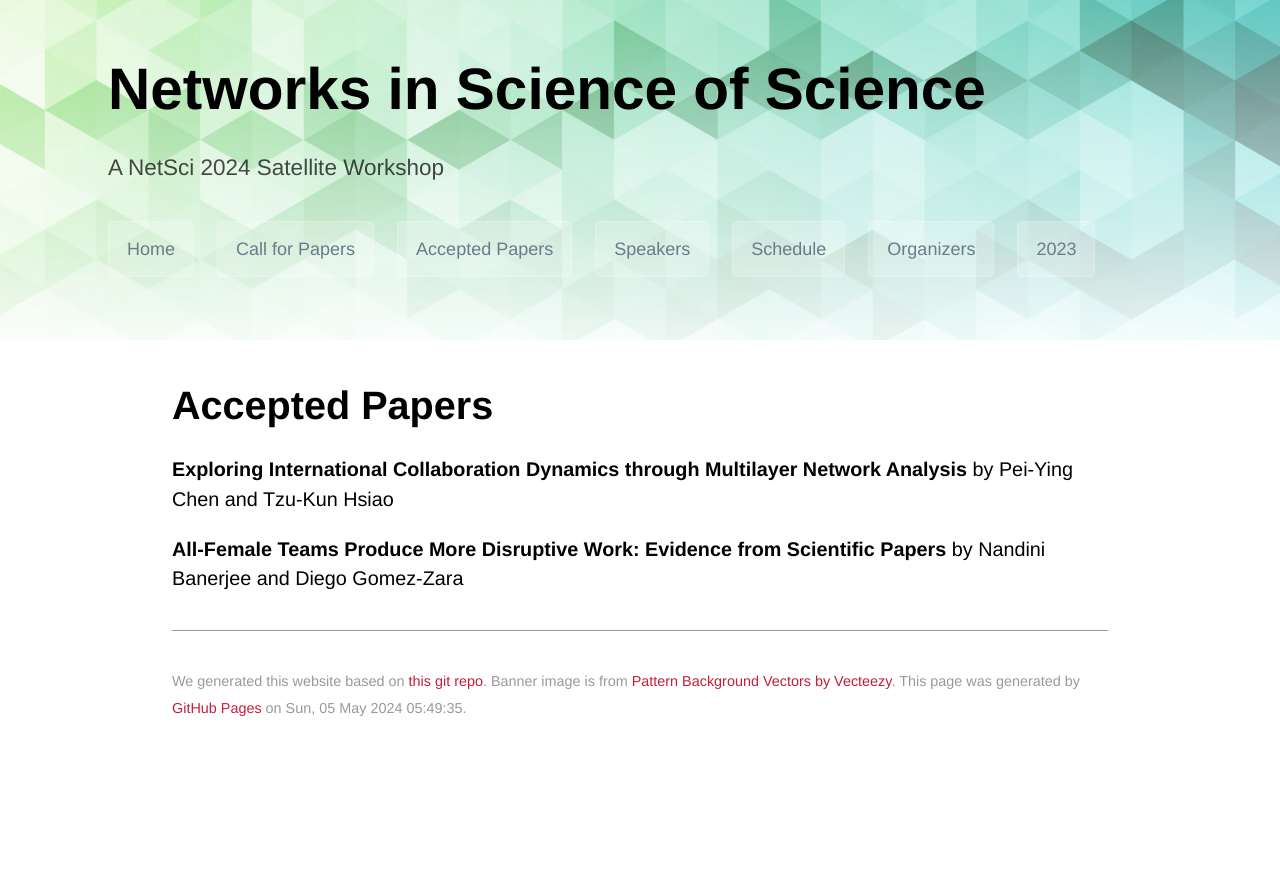
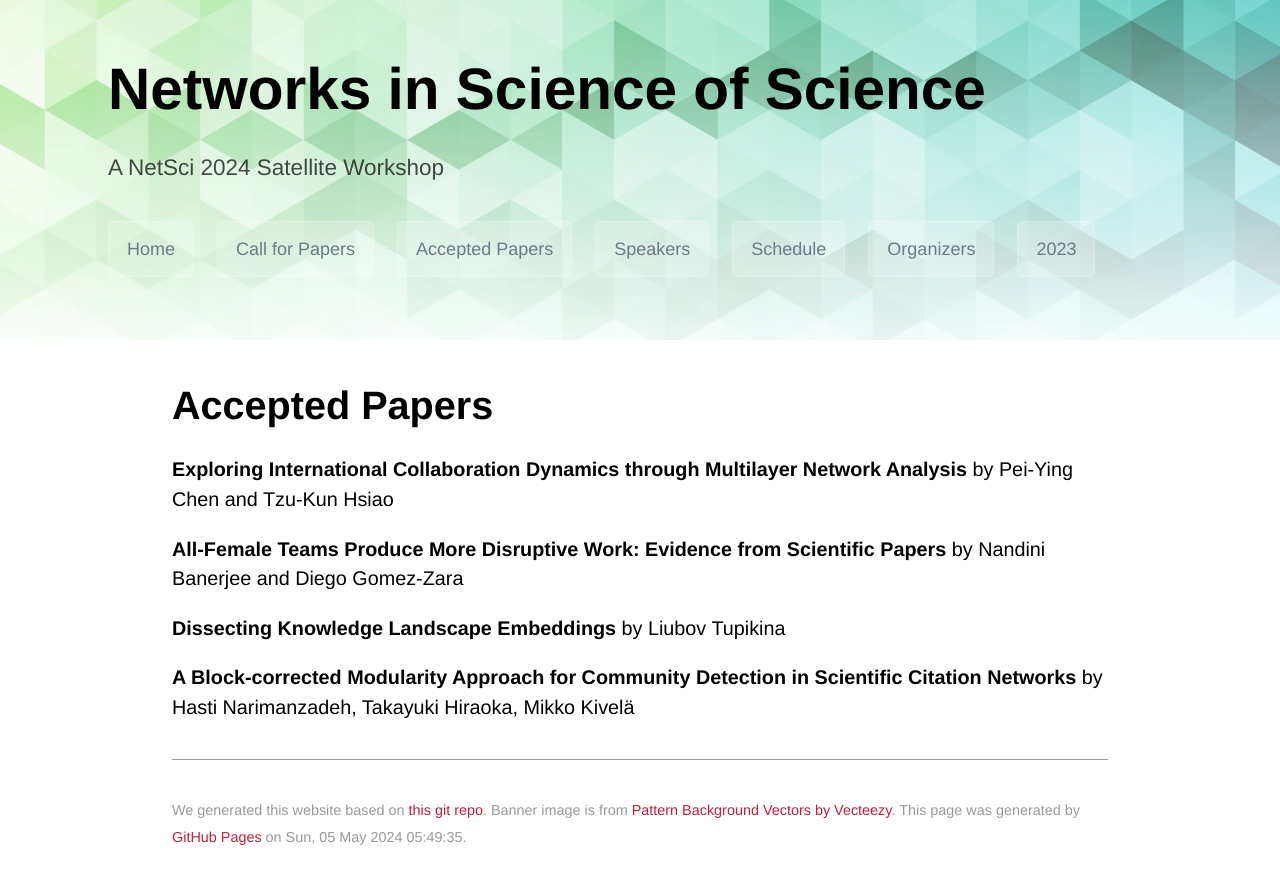
Before and after one commit to netscisci/netscisci.github.io, a Jekyll site: the page built from papers.md, in a window 1280 px wide. Shown: the top 884 px of the page. Built offline with Jekyll 4.4.1, drawn with Linux system fonts in a browser that asks for light colours; some web fonts are replaced; our own code applies the rules of GitHub Pages for plain Markdown files.

Commit message:
Update papers.md

```diff
--- a/papers.md
+++ b/papers.md
@@ -6,3 +6,7 @@ layout: default
 **Exploring International Collaboration Dynamics through Multilayer Network Analysis** by Pei-Ying Chen and Tzu-Kun Hsiao
 
 **All-Female Teams Produce More Disruptive Work: Evidence from Scientific Papers** by Nandini Banerjee and Diego Gomez-Zara
+
+**Dissecting Knowledge Landscape Embeddings** by Liubov Tupikina
+
+**A Block-corrected Modularity Approach for Community Detection in Scientific Citation Networks** by Hasti Narimanzadeh, Takayuki Hiraoka, Mikko Kivelä
```
